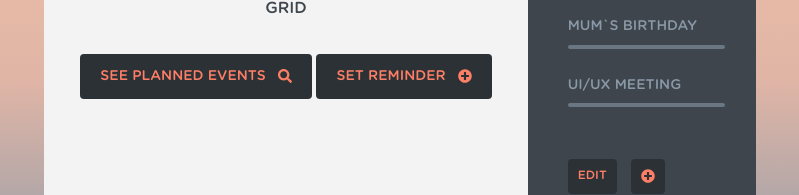
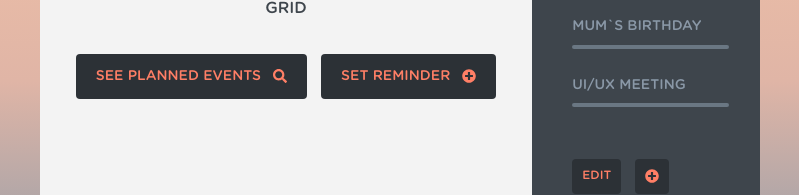
Before and after one commit to anton-marchenko/am.freebie-calendar-template, a website: page index.html in a window 1280 px wide. Shown: the part 352-547 px from the top of the page, 240-1039 px from the left. Drawn offline with Linux system fonts and the light colour scheme.

Commit message:
Fix: buttons panel styles

```diff
--- a/index.html
+++ b/index.html
@@ -38,6 +38,7 @@
                     button_font-size_14
                     button_text-color_salmon
                     button_bg-color_outer-space
+                    schedule__button-search
                 ">
                     <span class="button__text button__text_right-indent">See planned events</span>
                     <span class="icon icon_img_search icon_size_14"></span>
--- a/scss/style.scss
+++ b/scss/style.scss
@@ -228,7 +228,12 @@
     }
 
     &__buttons-panel {
-        padding-top: 36px;
+        margin-top: 36px;
+        display: flex;
+    }
+
+    &__button-search {
+        margin-right: 14px;
     }
 }
 
```
Also changed, not shown: css/style.css.
